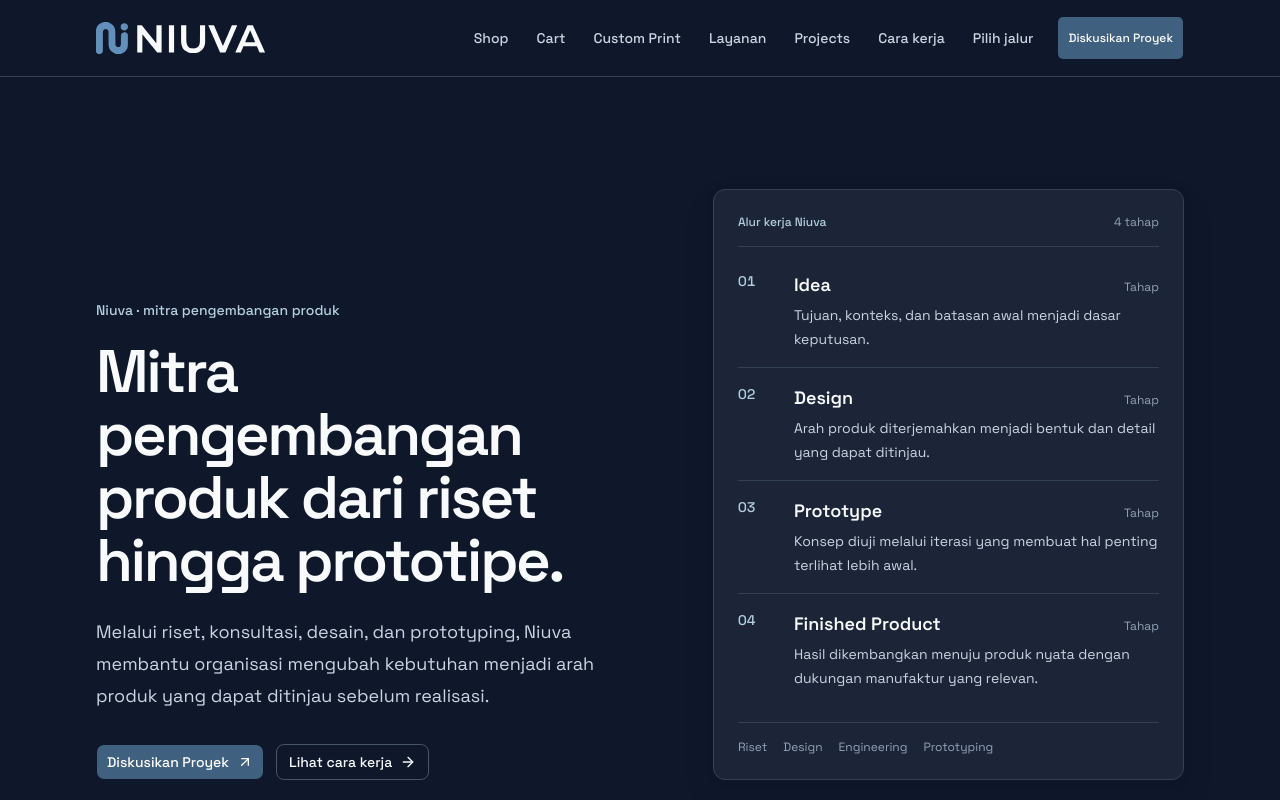
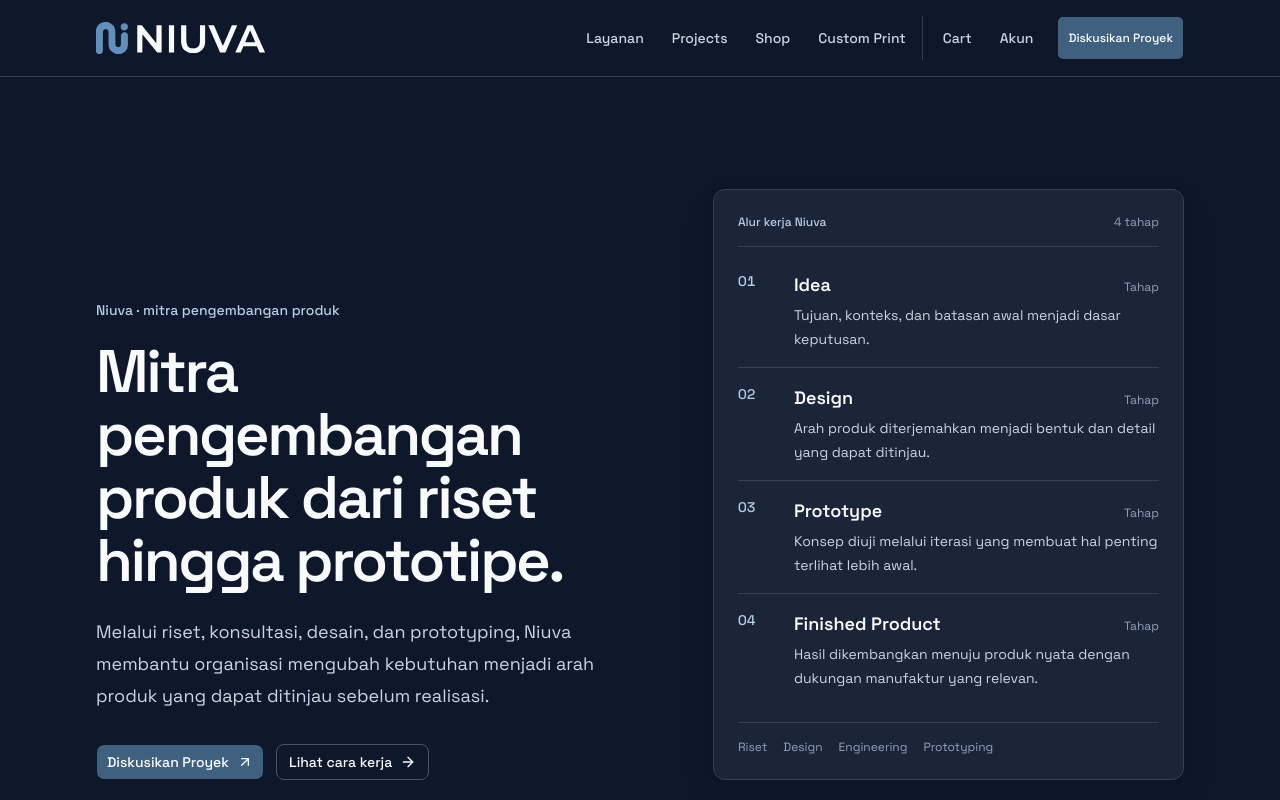
Before and after one commit to batakers/Niuva-2026, a Next.js app: page / in a window 1280 px wide. Shown: the top 800 px of the page. Built offline with nearby package versions, Linux system fonts and the light colour scheme.

Commit message:
feat: organize public navigation

```diff
--- a/src/components/niuva/public-navigation.tsx
+++ b/src/components/niuva/public-navigation.tsx
@@ -5,17 +5,19 @@
 import { useRef, useState } from "react";
 import { Menu, X } from "lucide-react";
 import { Button } from "@/components/ui/button";
+import { AuLink } from "@/components/ui/AuLink";
 import { useHydrated } from "./use-hydrated";
 
-const links = [
-  { href: "/shop", label: "Shop" },
-  { href: "/cart", label: "Cart" },
-  { href: "/custom-print", label: "Custom Print" },
+const primaryLinks = [
   { href: "/services", label: "Layanan" },
   { href: "/projects", label: "Projects" },
-  { href: "/#process", label: "Cara kerja" },
-  { href: "/#entry-paths", label: "Pilih jalur" },
-  { href: "/project-brief", label: "Diskusikan Proyek" },
+  { href: "/shop", label: "Shop" },
+  { href: "/custom-print", label: "Custom Print" },
+] as const;
+
+const utilityLinks = [
+  { href: "/cart", label: "Cart" },
+  { href: "/account", label: "Akun" },
 ] as const;
 
 export function PublicNavigation() {
@@ -38,16 +40,33 @@
       </Button>
       <nav id="public-navigation" aria-label="Navigasi utama"
         className={`${open ? "flex" : "hidden"} order-last w-full flex-col gap-1 border-t border-border pt-3 md:order-none md:ml-auto md:flex md:w-auto md:flex-row md:items-center md:gap-1 md:border-0 md:pt-0`}>
-        {links.map(({ href, label }) => {
+        <div className="flex flex-col gap-1 md:flex-row md:items-center md:gap-1" data-navigation-group="primary">
+          {primaryLinks.map(({ href, label }) => {
             const current = pathname === href || (href === "/custom-print" && pathname?.startsWith("/custom-print/"));
             return (
               <Link key={href} href={href} aria-current={current ? "page" : undefined}
-              className={`inline-flex min-h-11 items-center rounded-lg px-3 text-sm font-medium text-muted-foreground transition-colors hover:bg-muted hover:text-foreground focus-visible:outline-none focus-visible:ring-3 focus-visible:ring-ring/50 aria-[current=page]:text-foreground ${href === "/project-brief" ? "md:hidden" : ""}`}
+                className="inline-flex min-h-11 items-center rounded-lg px-3 text-sm font-medium text-muted-foreground transition-colors hover:bg-muted hover:text-foreground focus-visible:outline-none focus-visible:ring-3 focus-visible:ring-ring/50 aria-[current=page]:text-foreground"
                 onClick={() => setOpen(false)}>
                 {label}
               </Link>
             );
           })}
+        </div>
+        <div className="mt-2 flex flex-col gap-1 border-t border-border pt-2 md:mt-0 md:flex-row md:items-center md:gap-1 md:border-l md:border-t-0 md:pl-2 md:pt-0" data-navigation-group="utility">
+          {utilityLinks.map(({ href, label }) => {
+            const current = pathname === href;
+            return (
+              <Link key={href} href={href} aria-current={current ? "page" : undefined}
+                className="inline-flex min-h-11 items-center rounded-lg px-3 text-sm font-medium text-muted-foreground transition-colors hover:bg-muted hover:text-foreground focus-visible:outline-none focus-visible:ring-3 focus-visible:ring-ring/50 aria-[current=page]:text-foreground"
+                onClick={() => setOpen(false)}>
+                {label}
+              </Link>
+            );
+          })}
+        </div>
+        <AuLink href="/project-brief" size="sm" className="mt-2 w-full justify-center md:hidden" onClick={() => setOpen(false)}>
+          Diskusikan Proyek
+        </AuLink>
       </nav>
     </div>
   );
```
Lines whose indentation alone changed are shown as unchanged.
